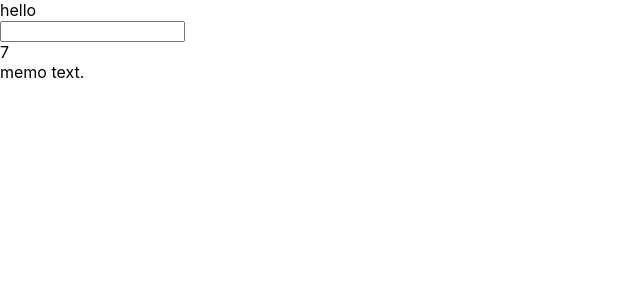
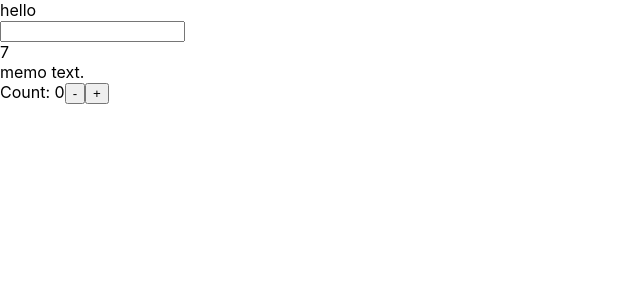
Before and after one commit to Tetsuya-Minase/program-samples, a React (Create React App) app in the folder hooks-sample/: page / in a window 1280 px wide. Shown: the top 300 px of the page, without its empty margins (0-640 px from the left). Built offline with nearby package versions, Linux system fonts and the light colour scheme.

Commit message:
Reducer追加

```diff
--- a/hooks-sample/src/App.tsx
+++ b/hooks-sample/src/App.tsx
@@ -3,6 +3,7 @@ import './App.css';
 import { StateComponent } from './samples/State';
 import { EffectComponent } from './samples/Effect';
 import { ContextComponent } from './samples/Context';
+import { ReducerComponent } from './samples/Reducer';
 
 function App() {
   return (
@@ -10,6 +11,7 @@ function App() {
       <StateComponent />
       <EffectComponent />
       <ContextComponent />
+      <ReducerComponent />
     </>
   );
 }
--- /dev/null
+++ b/hooks-sample/src/samples/Reducer.tsx
@@ -0,0 +1,30 @@
+import React, {useReducer} from 'react';
+
+type State = {count: number};
+const initialState: State = {count: 0};
+
+const add = (num: number) => ({type: 'ADD', payload: num});
+const subtract = (num: number) => ({type: 'SUBTRACT', payload: num});
+type Action = ReturnType<typeof add | typeof subtract>;
+
+const reducer = (state: State, action: Action) => {
+  switch (action.type) {
+    case 'ADD':
+      return {count: state.count + action.payload};
+    case 'SUBTRACT':
+      return {count: state.count - action.payload};
+    default:
+      throw new Error();
+  }
+}
+
+export const ReducerComponent = () => {
+  const [state, dispatch] = useReducer(reducer, initialState);
+  return (
+    <>
+      Count: {state.count}
+      <button onClick={() => dispatch(subtract(1))}>-</button>
+      <button onClick={() => dispatch(add(1))}>+</button>
+    </>
+  );
+}
```
